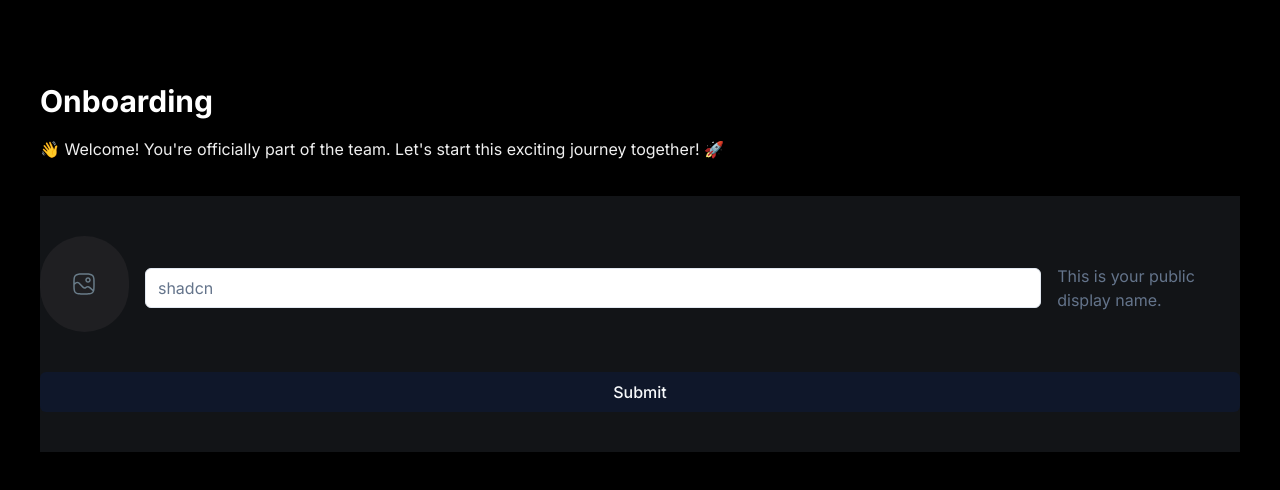
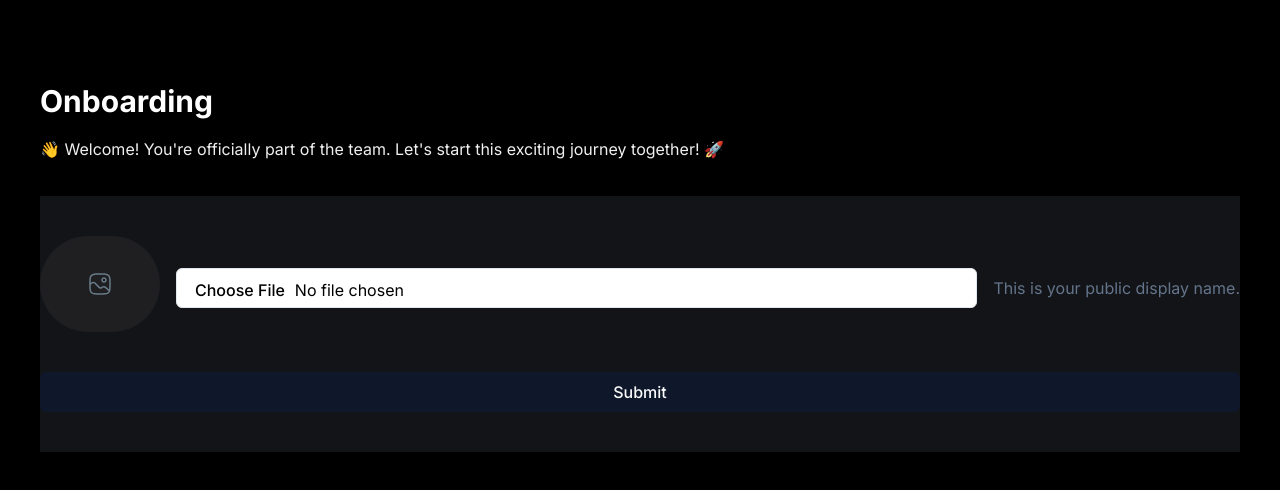
Before and after one commit to dirudeen/theads, a Next.js app: page /onboarding in a window 1280 px wide. Shown: the top 490 px of the page. Built offline with nearby package versions, Linux system fonts and the light colour scheme; no server answers.

Commit message:
Add Input type and create a onChange func handler

```diff
--- a/src/components/form/AccountProfile.tsx
+++ b/src/components/form/AccountProfile.tsx
@@ -16,6 +16,7 @@ import { Input } from "@/components/ui/input";
 import { zodResolver } from "@hookform/resolvers/zod";
 import { UserValidation } from "@/lib/validation/user";
 import Image from "next/image";
+import { ChangeEvent } from "react";
 interface Props {
   user: {
     id: string | undefined;
@@ -38,6 +39,11 @@ export default function AccountProfile({ user, btnTitle }: Props) {
       bio: "",
     },
   });
+
+  const imageHandler = (e: ChangeEvent, onChange: (value: string) => void) => {
+    e.preventDefault();
+
+  }
 
   const onSubmit = (values: z.infer<typeof UserValidation>) => {
     // Do something with the form values.
@@ -76,8 +82,13 @@ export default function AccountProfile({ user, btnTitle }: Props) {
                   />
                 )}
               </FormLabel>
-              <FormControl>
-                <Input placeholder="shadcn" {...field} />
+              <FormControl className="flex-1 text-base-semibold text-grey-500">
+                <Input
+                  type="file"
+                  className="account-form_image"
+                  onChange={e => imageHandler(e, field.onChange)}
+                  accept="image/*"
+                />
               </FormControl>
               <FormDescription>
                 This is your public display name.
```
